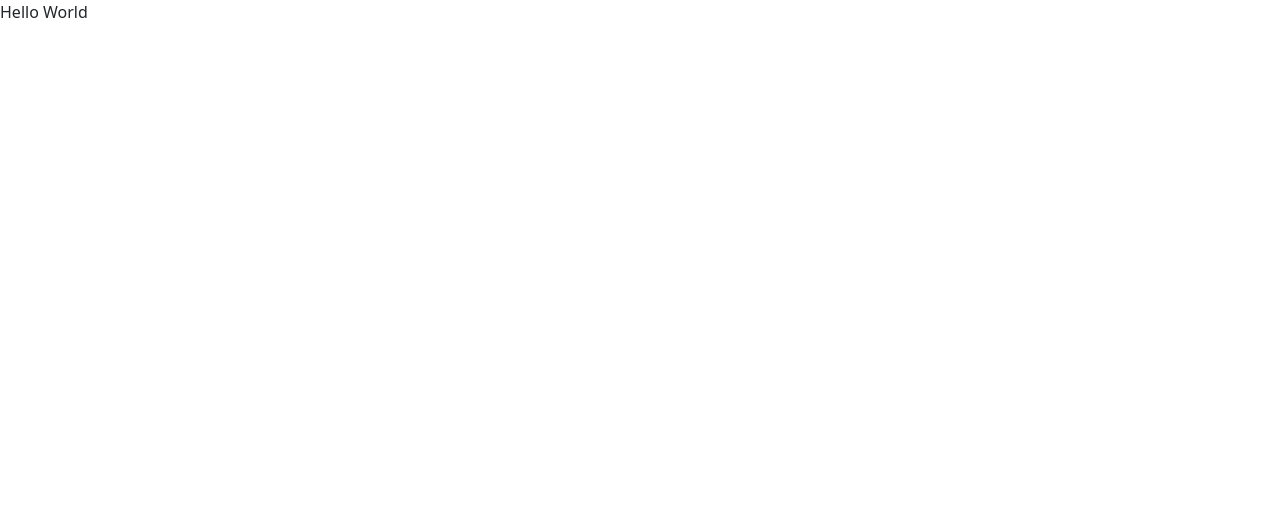
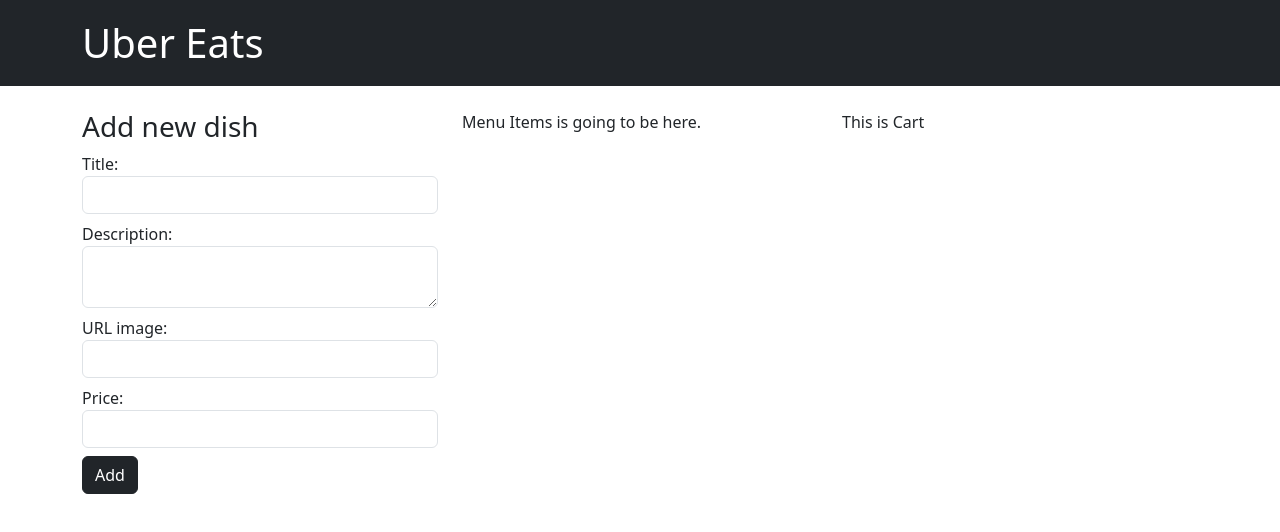
Before and after one commit to b-chomoev/Plovo, a React (Vite) app: page / in a window 1280 px wide. Shown: the top 532 px of the page. Built offline with nearby package versions, Linux system fonts and the light colour scheme.

Commit message:
DishForm is complete and created one container to include all components. Created Cart and Dishes components.

```diff
--- a/src/App.tsx
+++ b/src/App.tsx
@@ -1,9 +1,10 @@
+import UberEats from './containers/UberEats/UberEats.tsx';
+
 const App = () => {
+
   return (
-    <>
-      Hello World
-    </>
-    )
+    <UberEats/>
+  )
 };
 
 export default App;
--- /dev/null
+++ b/src/components/Cart/Cart.tsx
@@ -0,0 +1,10 @@
+
+const Cart = () => {
+  return (
+    <div>
+      This is Cart
+    </div>
+  );
+};
+
+export default Cart;
--- /dev/null
+++ b/src/components/DishForm/DishForm.tsx
@@ -0,0 +1,52 @@
+
+const DishForm = () => {
+  return (
+    <form>
+      <h3>Add new dish</h3>
+      <div className='form-group mb-2'>
+        <label htmlFor="name">Title:</label>
+        <input
+          type="text"
+          id='name'
+          name='name'
+          className='form-control'
+        />
+      </div>
+
+      <div className='form-group mb-2'>
+        <label htmlFor="description">Description:</label>
+        <textarea
+          name="description"
+          id="description"
+          className='form-control'
+        ></textarea>
+      </div>
+
+      <div className='form-group mb-2'>
+        <label htmlFor="urlImage">URL image:</label>
+        <input
+          type="url"
+          id='urlImage'
+          name='urlImage'
+          className='form-control'
+        />
+      </div>
+
+      <div className='form-group mb-2'>
+        <label htmlFor="price">Price:</label>
+        <input
+          type="number"
+          id='price'
+          name='price'
+          min={0}
+          className='form-control'
+        />
+      </div>
+
+      <button className='btn btn-dark'>Add</button>
+
+    </form>
+  );
+};
+
+export default DishForm;
--- /dev/null
+++ b/src/components/Dishes/Dishes.tsx
@@ -0,0 +1,10 @@
+
+const Dishes = () => {
+  return (
+    <div>
+      Menu Items is going to be here.
+    </div>
+  );
+};
+
+export default Dishes;
--- /dev/null
+++ b/src/components/ToolBar/ToolBar.tsx
@@ -0,0 +1,14 @@
+
+const ToolBar = () => {
+  return (
+    <div>
+      <nav className="navbar bg-dark">
+        <div className="container">
+          <span className="navbar-brand mb-0 text-white fs-1">Uber Eats</span>
+        </div>
+      </nav>
+    </div>
+  );
+};
+
+export default ToolBar;
--- /dev/null
+++ b/src/containers/UberEats/UberEats.tsx
@@ -0,0 +1,29 @@
+import ToolBar from '../../components/ToolBar/ToolBar.tsx';
+import DishForm from '../../components/DishForm/DishForm.tsx';
+import Cart from '../../components/Cart/Cart.tsx';
+import Dishes from '../../components/Dishes/Dishes.tsx';
+
+const UberEats = () => {
+  return (
+    <>
+      <header>
+        <ToolBar />
+      </header>
+      <main className='container mt-4'>
+        <div className='row'>
+          <div className='col-4 mb-2'>
+            <DishForm />
+          </div>
+          <div className='col-4 mb-2'>
+            <Dishes />
+          </div>
+          <div className='col-4 mb-2'>
+            <Cart />
+          </div>
+        </div>
+      </main>
+    </>
+  );
+};
+
+export default UberEats;
```
Also changed, not shown: src/components/Dishes/DishItem.tsx (added, +10 -0 lines).
